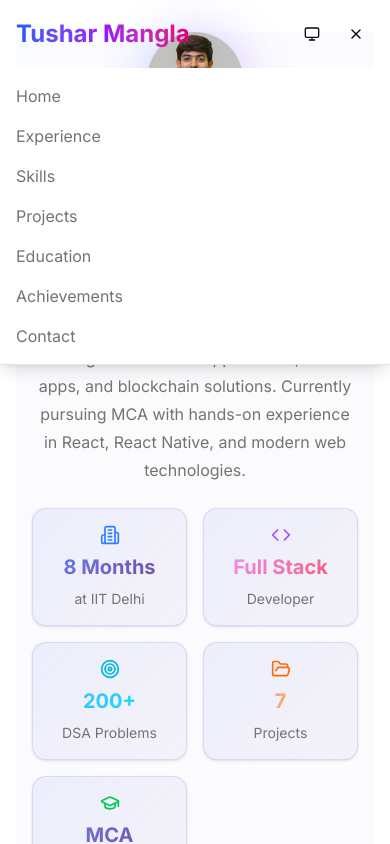
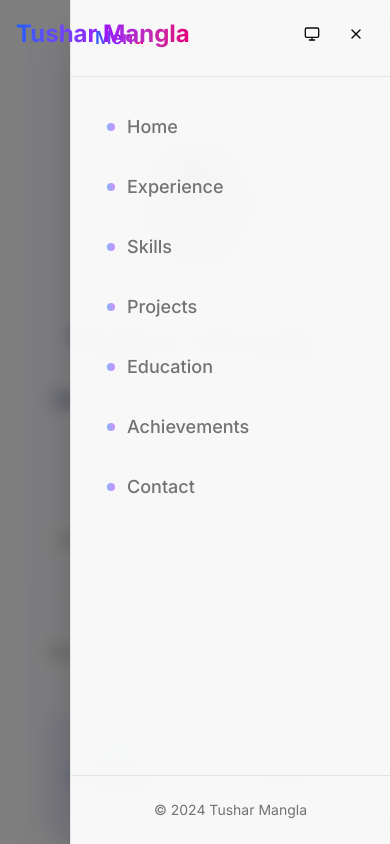
Before and after one commit to tusharmangla19/portfolio, a Next.js app: page / in a window 390 px wide. Both pictures are taken after a click on the button 356 px from the left and 34 px from the top of the page. Shown: the top 844 px of the page. Built offline with nearby package versions, Linux system fonts and the light colour scheme.

Commit message:
responsiveness error

```diff
--- a/src/components/layout/Navigation.tsx
+++ b/src/components/layout/Navigation.tsx
@@ -5,6 +5,7 @@ import { Button } from "@/components/ui/button";
 import { Menu, X } from "lucide-react";
 import { ThemeToggle } from "./ThemeToggle";
 import { smoothScrollToSection } from "@/lib/utils";
+import { motion, AnimatePresence } from "framer-motion";
 
 const navItems = [
   { href: "#hero", label: "Home" },
@@ -29,12 +30,27 @@ export function Navigation() {
     return () => window.removeEventListener("scroll", handleScroll);
   }, []);
 
+  useEffect(() => {
+    // Prevent body scroll when mobile menu is open
+    if (isMobileMenuOpen) {
+      document.body.style.overflow = 'hidden';
+    } else {
+      document.body.style.overflow = 'unset';
+    }
+
+    // Cleanup on unmount
+    return () => {
+      document.body.style.overflow = 'unset';
+    };
+  }, [isMobileMenuOpen]);
+
   const scrollToSection = (href: string) => {
     smoothScrollToSection(href);
     setIsMobileMenuOpen(false);
   };
 
   return (
+    <>
       <nav
         className={`fixed top-0 left-0 right-0 z-50 transition-all duration-300 ${
           isScrolled
@@ -70,6 +86,7 @@ export function Navigation() {
                 variant="ghost"
                 size="icon"
                 onClick={() => setIsMobileMenuOpen(!isMobileMenuOpen)}
+                className="relative z-50"
               >
                 {isMobileMenuOpen ? (
                   <X className="h-5 w-5" />
@@ -79,26 +96,69 @@ export function Navigation() {
               </Button>
             </div>
           </div>
+        </div>
+      </nav>
 
-        {/* Mobile Navigation */}
+      {/* Mobile Menu Overlay */}
+      <AnimatePresence>
         {isMobileMenuOpen && (
-          <div className="md:hidden absolute top-full left-0 right-0 bg-background border-b border-border shadow-lg">
-            <div className="container mx-auto px-4 py-4">
-              <div className="flex flex-col space-y-4">
-                {navItems.map((item) => (
-                  <button
+          <>
+            {/* Backdrop */}
+            <motion.div
+              initial={{ opacity: 0 }}
+              animate={{ opacity: 1 }}
+              exit={{ opacity: 0 }}
+              transition={{ duration: 0.3 }}
+              className="fixed inset-0 z-40 bg-black/50 backdrop-blur-sm md:hidden"
+              onClick={() => setIsMobileMenuOpen(false)}
+            />
+
+            {/* Mobile Navigation Menu */}
+            <motion.div
+              initial={{ x: "100%" }}
+              animate={{ x: 0 }}
+              exit={{ x: "100%" }}
+              transition={{ type: "tween", duration: 0.3 }}
+              className="fixed top-0 right-0 bottom-0 z-45 w-80 max-w-[85vw] bg-background/95 backdrop-blur-md border-l border-border shadow-2xl md:hidden"
+            >
+              <div className="flex flex-col h-full">
+                {/* Header */}
+                <div className="flex items-center justify-between p-6 border-b border-border">
+                  <div className="text-lg font-semibold bg-gradient-to-r from-blue-600 via-purple-600 to-pink-600 bg-clip-text text-transparent">
+                    Menu
+                  </div>
+                </div>
+
+                {/* Navigation Items */}
+                <div className="flex-1 overflow-y-auto py-6">
+                  <div className="space-y-2 px-6">
+                    {navItems.map((item, index) => (
+                      <motion.button
                         key={item.href}
+                        initial={{ opacity: 0, x: 20 }}
+                        animate={{ opacity: 1, x: 0 }}
+                        transition={{ delay: index * 0.1 }}
                         onClick={() => scrollToSection(item.href)}
-                    className="text-left text-muted-foreground hover:text-foreground transition-colors"
+                        className="w-full text-left p-3 rounded-lg text-muted-foreground hover:text-foreground hover:bg-muted/50 transition-all duration-200 flex items-center gap-3"
                       >
-                    {item.label}
-                  </button>
+                        <div className="w-2 h-2 bg-gradient-to-r from-blue-500 to-purple-500 rounded-full opacity-60"></div>
+                        <span className="text-lg font-medium">{item.label}</span>
+                      </motion.button>
                     ))}
                   </div>
                 </div>
+
+                {/* Footer */}
+                <div className="p-6 border-t border-border">
+                  <div className="text-center text-sm text-muted-foreground">
+                    © 2024 Tushar Mangla
                   </div>
+                </div>
+              </div>
+            </motion.div>
+          </>
         )}
-      </div>
-    </nav>
+      </AnimatePresence>
+    </>
   );
 }
--- a/src/components/sections/HeroSection.tsx
+++ b/src/components/sections/HeroSection.tsx
@@ -71,7 +71,7 @@ export function HeroSection() {
   };
 
   return (
-    <section id="hero" className="min-h-screen flex items-center justify-center section-bg-alt">
+    <section id="hero" className="min-h-screen flex items-center justify-center section-bg-alt pt-20">
       <div className="container mx-auto px-4">
         <motion.div
           initial={{ opacity: 0, y: 20 }}
@@ -79,15 +79,15 @@ export function HeroSection() {
           transition={{ duration: 0.5 }}
           className="text-center space-y-6 md:space-y-8"
         >
-          <div className="flex justify-center mb-6">
+          <div className="flex justify-center py-6 md:py-0">
             <motion.div
               initial={{ scale: 0.8, opacity: 0 }}
               animate={{ scale: 1, opacity: 1 }}
               transition={{ duration: 0.5, delay: 0.1 }}
-              className="relative"
+              className="relative p-4 md:p-0"
             >
               <div className="absolute inset-0 bg-gradient-to-r from-blue-500 to-purple-500 rounded-full blur-xl opacity-30 animate-pulse"></div>
-              <Avatar className="h-24 w-24 sm:h-28 sm:w-28 md:h-32 md:w-32 relative z-10 hover-lift">
+              <Avatar className="h-24 w-24 sm:h-28 sm:w-28 md:h-32 md:w-32 relative z-10 hover-lift border-4 border-white/10 shadow-2xl">
                 <AvatarImage src="/images/image.jpg" alt="Tushar Mangla" className="object-cover" />
                 <AvatarFallback className="text-2xl sm:text-3xl bg-gradient-to-br from-blue-500 to-purple-500 text-white">TM</AvatarFallback>
               </Avatar>
@@ -99,7 +99,7 @@ export function HeroSection() {
               initial={{ opacity: 0, y: 20 }}
               animate={{ opacity: 1, y: 0 }}
               transition={{ duration: 0.5, delay: 0.2 }}
-              className="text-3xl sm:text-4xl md:text-6xl font-bold gradient-text animate-gradient"
+              className="text-3xl sm:text-4xl md:text-6xl font-bold gradient-text animate-gradient leading-tight py-2"
             >
               Tushar Mangla
             </motion.h1>
@@ -135,7 +135,7 @@ export function HeroSection() {
               initial={{ opacity: 0, y: 20 }}
               animate={{ opacity: 1, y: 0 }}
               transition={{ duration: 0.5, delay: 0.5 }}
-              className="text-base sm:text-lg md:text-xl text-muted-foreground max-w-2xl mx-auto"
+              className="text-base sm:text-lg md:text-xl text-muted-foreground max-w-2xl mx-auto px-4"
             >
               A passionate developer with experience in building scalable web applications,
               mobile apps, and blockchain solutions. Currently pursuing MCA with hands-on
@@ -148,7 +148,7 @@ export function HeroSection() {
             initial={{ opacity: 0, y: 20 }}
             animate={{ opacity: 1, y: 0 }}
             transition={{ duration: 0.5, delay: 0.6 }}
-            className="grid grid-cols-2 md:grid-cols-3 lg:grid-cols-5 gap-4 max-w-4xl mx-auto"
+            className="grid grid-cols-2 md:grid-cols-3 lg:grid-cols-5 gap-4 max-w-4xl mx-auto px-4"
           >
             {highlights.map((highlight, index) => (
               <motion.div
@@ -178,7 +178,7 @@ export function HeroSection() {
             initial={{ opacity: 0, y: 20 }}
             animate={{ opacity: 1, y: 0 }}
             transition={{ duration: 0.5, delay: 0.8 }}
-            className="flex flex-wrap justify-center gap-4"
+            className="flex flex-wrap justify-center gap-4 px-4"
           >
             {socialLinks.map((link, index) => (
               <Button
@@ -205,7 +205,7 @@ export function HeroSection() {
             initial={{ opacity: 0, y: 20 }}
             animate={{ opacity: 1, y: 0 }}
             transition={{ duration: 0.5, delay: 0.9 }}
-            className="flex flex-col sm:flex-row justify-center gap-4"
+            className="flex flex-col sm:flex-row justify-center gap-4 px-4"
           >
             <Button
               size="lg"
```
Lines whose indentation alone changed are shown as unchanged.
